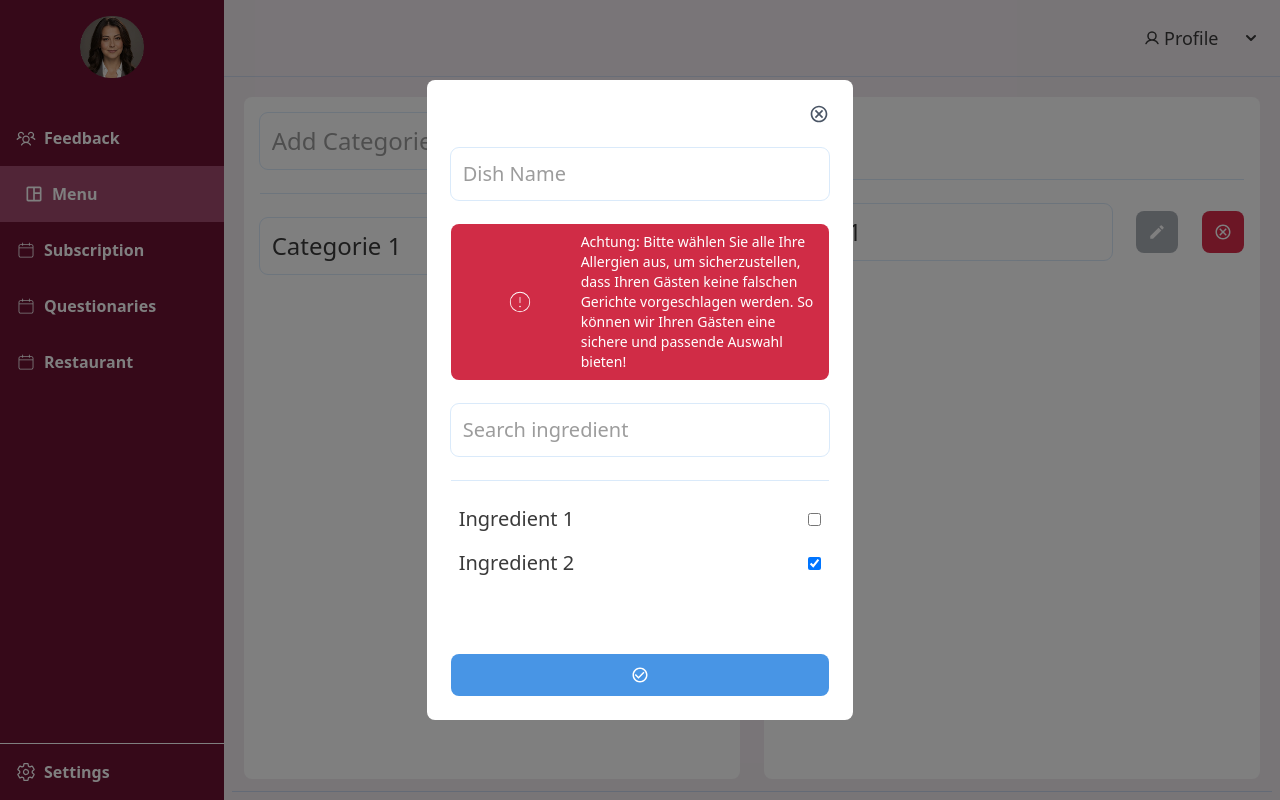
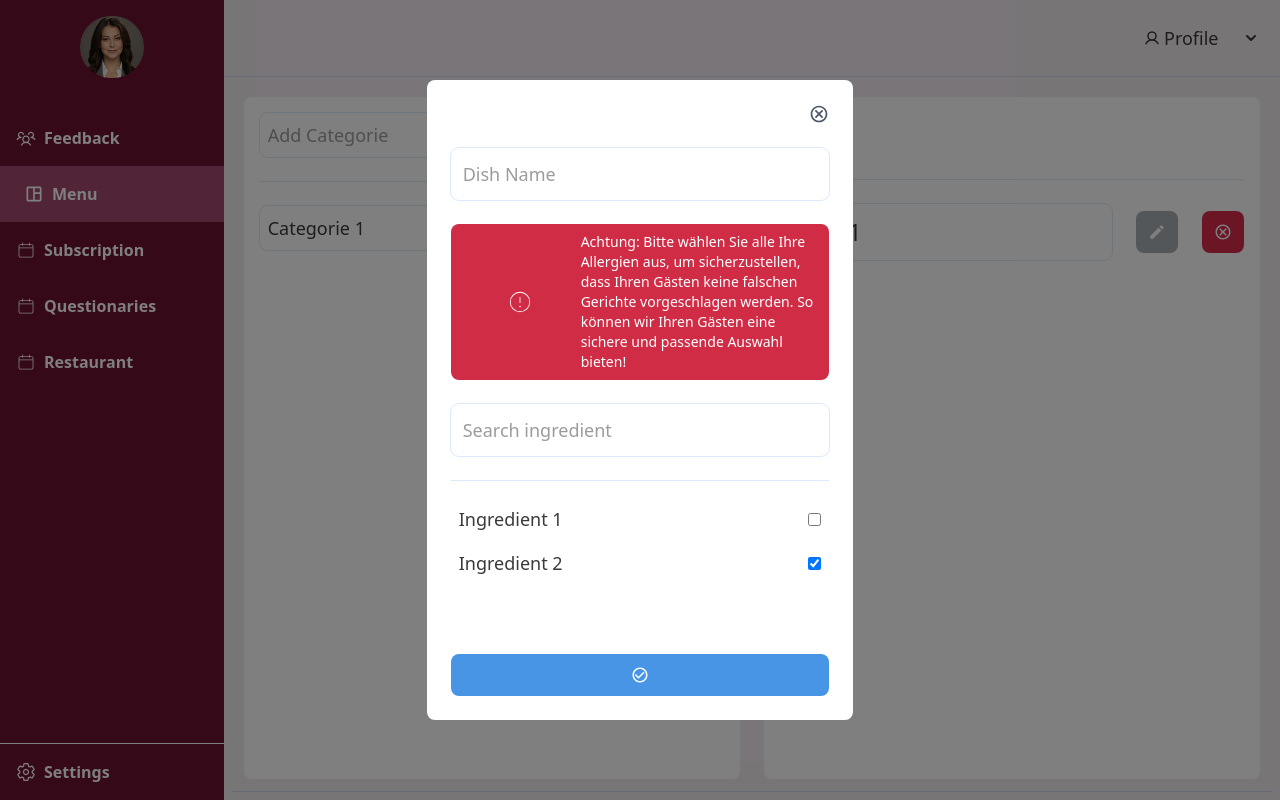
Before and after one commit to PeaceOloruntoba/nikita, a React (Vite) app: page /menu in a window 1280 px wide. Both pictures are taken after a click on the button 800 px from the left and 134 px from the top of the page. Built offline with nearby package versions, Linux system fonts and the light colour scheme; no server answers.

Commit message:
Update Menu.jsx

```diff
--- a/src/components/Menu.jsx
+++ b/src/components/Menu.jsx
@@ -10,11 +10,11 @@ import { PiWarningCircleThin } from "react-icons/pi";
 
 export function MenuCategory() {
   return (
-    <div className="bg-white rounded-lg p-4 h-full text-2xl flex flex-col gap-6">
+    <div className="bg-white rounded-lg p-4 h-full text-lg flex flex-col gap-6">
       <div className="flex items-center gap-6">
         <input
           type="text"
-          className="border-none outline outline-[#4895E5]/20 p-3 rounded-lg w-full text-[#3A3A3A] focus:outline-[#4895E5]"
+          className="border-none outline outline-[#4895E5]/20 p-2 rounded-lg w-full text-[#3A3A3A] focus:outline-[#4895E5]"
           placeholder="Add Categorie"
         />
         <Button
@@ -26,7 +26,7 @@ export function MenuCategory() {
       <div className="flex items-center gap-6">
         <input
           type="text"
-          className="border-none outline outline-[#4895E5]/20 p-3 rounded-lg w-full text-[#3A3A3A] focus:outline-[#4895E5]"
+          className="border-none outline outline-[#4895E5]/20 p-2 rounded-lg w-full text-[#3A3A3A] focus:outline-[#4895E5]"
           placeholder="Categorie 1"
           value={"Categorie 1"}
           disabled
@@ -81,7 +81,7 @@ export function DishCategory() {
 export function AddDishCategory({ onClose }) {
   return (
     <div className="fixed inset-0 flex items-center justify-center bg-black/50">
-      <div className="bg-white rounded-lg p-6 text-xl flex flex-col gap-6 w-1/3 h-4/5">
+      <div className="bg-white rounded-lg p-6 text-lg flex flex-col gap-6 w-1/3 h-4/5">
         <button onClick={onClose} className="self-end text-gray-600">
           <MdOutlineCancel size={20} />
         </button>
@@ -132,20 +132,20 @@ export function AddDishCategory({ onClose }) {
 export function EditDishCategory({ onClose }) {
   return (
     <div className="fixed inset-0 flex items-center justify-center bg-black/50">
-      <div className="bg-white rounded-lg p-6 text-2xl flex flex-col gap-6 w-1/3 h-4/5">
+      <div className="bg-white rounded-lg p-6 text-lg flex flex-col gap-6 w-1/3 h-4/5">
         <button onClick={onClose} className="self-end text-gray-600">
           <MdOutlineCancel size={24} />
         </button>
         <input
           type="text"
-          className="border-none outline outline-[#4895E5]/20 p-3 rounded-lg w-full text-[#3A3A3A] focus:outline-[#4895E5]"
+          className="border-none outline outline-[#4895E5]/20 p-2 rounded-lg w-full text-[#3A3A3A] focus:outline-[#4895E5]"
           placeholder="Dish Name"
         />
-        <div className="bg-[#D02C46] p-6 rounded-lg flex items-center justify-center text-white">
+        <div className="bg-[#D02C46] p-2 rounded-lg flex items-center justify-center text-white">
           <span className="text-white p-12">
             <PiWarningCircleThin size={30} />
           </span>
-          <span>
+          <span className="text-sm">
             Achtung: Bitte wählen Sie alle Ihre Allergien aus, um
             sicherzustellen, dass Ihren Gästen keine falschen Gerichte
             vorgeschlagen werden. So können wir Ihren Gästen eine sichere und
```
